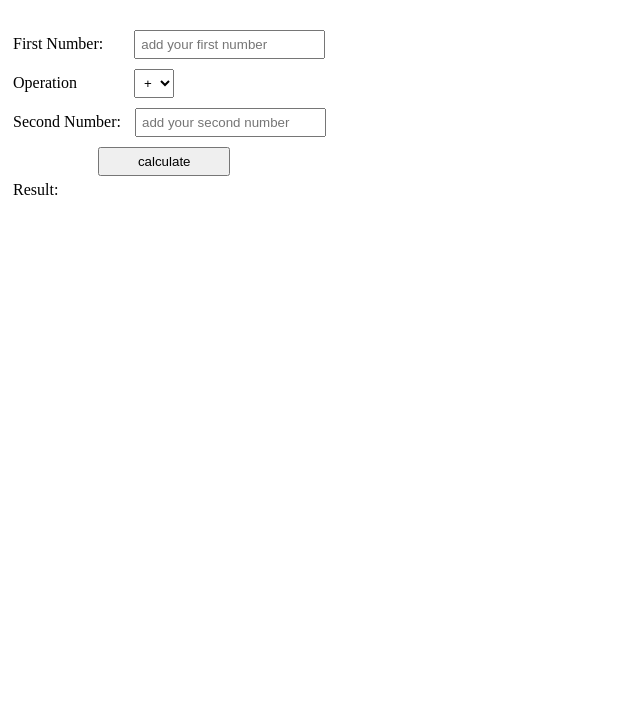
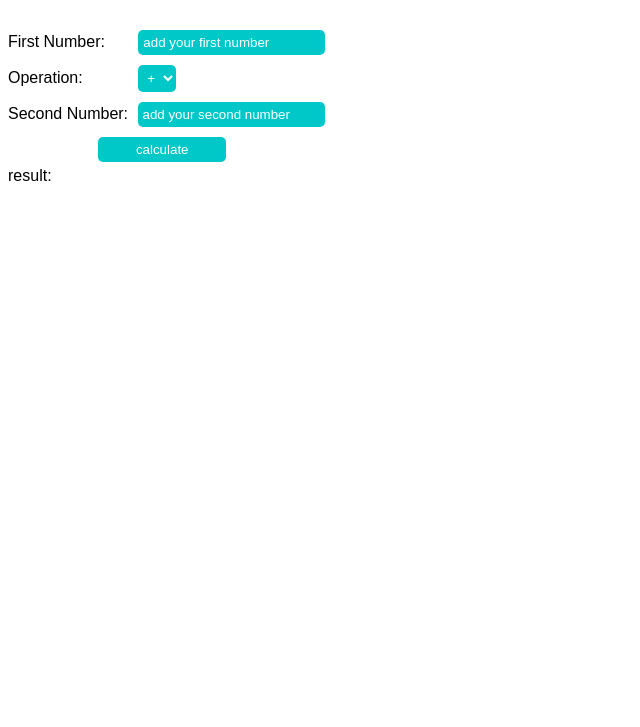
Before and after one commit to MagicSev/zweite-Klasse, a website built with Vite: page homework/2025-09-11-calculator/index.html in a window 1280 px wide. Shown: the part 73-800 px from the top of the page, without its empty margins (0-640 px from the left). Built offline with nearby package versions, Linux system fonts and the light colour scheme.

Commit message:
added color to buttons

```diff
--- a/homework/2025-09-11-calculator/index.html
+++ b/homework/2025-09-11-calculator/index.html
@@ -3,15 +3,19 @@
 <head>
     <meta charset="UTF-8">
     <meta name="viewport" content="width=device-width, initial-scale=1.0">
-    <title>Startercode</title>
+    <title>Simple Calculator</title>
     <style>
-        p{
-            display:inline;
-            margin:5px
+        body{
+            font-family:arial, sans-serif;
         }
         input,button,select{
             padding: 5px;
             margin:5px;
+            border-radius: 5px;
+            border:none;
+            background-color:rgb(0, 200, 200);
+            color: white;
+
         }
         button{
             margin-left:90px;
@@ -23,10 +27,18 @@
             margin-left:50px;
         }
         #firstNum{
-            margin-left:22px;
+            margin-left:29px;
         }
         #operation{
-            margin-left:48px;
+            margin-left:51px;
+        }button:hover,select:hover,input:hover{
+            cursor:pointer;
+            background-color:rgb(0, 220, 220);
+        }button:active,select:active,input:active{
+            background-color:rgb(0,240,240);
+        }
+        input::placeholder{
+            color:white;
         }
 
     </style>
@@ -34,10 +46,10 @@
 <body>
     <h1>Simple Calculator</h1>
     <br>
-    <p id="firstText">First Number:</p>
+    <label id="firstText">First Number:</label>
     <input type="number"id="firstNum" name="firstNum" placeholder="add your first number"/>
     <br>
-    <p id="operationText">Operation</p>
+    <label id="operationText">Operation:</label>
     <select id="operation">
         <option value="+">+</option>
         <option value="-">-</option>
@@ -45,13 +57,14 @@
         <option value="/">/</option>
     </select>
     <br>
-    <p id="secondText">Second Number:</p>
+    <label id="secondText">Second Number:</label>
     <input type="number"id="secondNum" name="secondNum" placeholder="add your second number"/>
     <br>
     <button id="calculate">calculate</button>
     <br>
-    <p id="resultText">Result: </p>
-    <p id="result"></p>
+    <label>result:</label>
+    <label id="result"></label>
+
 
     <script src="./src/index.ts" type="module"></script>
 </body>
--- a/homework/2025-09-11-calculator/src/index.ts
+++ b/homework/2025-09-11-calculator/src/index.ts
@@ -18,9 +18,9 @@ calculate.addEventListener('click', () => {
         result.textContent = "You can't divide by Zero!";
         return;
       }
-      result.textContent = String(parseInt(firstNum.value) / parseInt(secondNum.value));
+      result.textContent = `${String(parseInt(firstNum.value) / parseInt(secondNum.value))}`;
     }
   }else{
-    result.textContent = "Please fill in the numbers!";
+    result.textContent = "Please fill in the numbenrs!";
   }
 });
```
